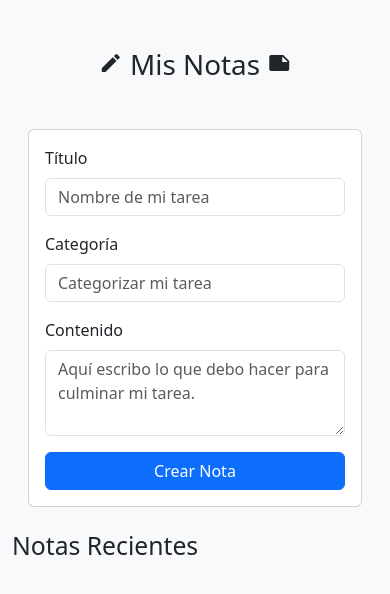
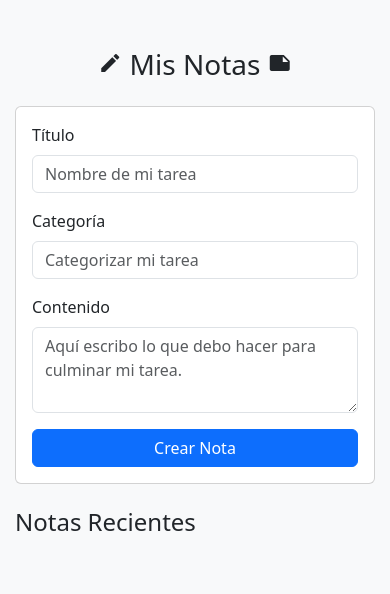
Before and after one commit to emmanuelnavas31/creating_and_listing_notes, a Django app: page / in a window 390 px wide. Shown: the top 594 px of the page. Run offline with Django 5.2, Linux system fonts and the light colour scheme; data that the repository does not hold is empty.

Commit message:
Add viewport meta tag and improve responsive design in index.html

```diff
--- a/templates/notas/index.html
+++ b/templates/notas/index.html
@@ -2,6 +2,7 @@
 <html lang="es">
     <head>
         <meta charset="UTF-8">
+        <meta name="viewport" content="width=device-width, initial-scale=1.0">
         <title>Mis Notas</title>
         <link href="https://cdn.jsdelivr.net/npm/bootstrap@5.3.3/dist/css/bootstrap.min.css"
               rel="stylesheet"
@@ -9,20 +10,43 @@
               crossorigin="anonymous">
         <link href="https://fonts.googleapis.com/icon?family=Material+Icons"
               rel="stylesheet">
+        <style>
+            @media (max-width: 768px) {
+                .container {
+                    padding-left: 15px;
+                    padding-right: 15px;
+                }
+                .card {
+                    margin: 0.5rem 0 !important;
+                }
+                h1 {
+                    font-size: 1.75rem;
+                }
+                h2 {
+                    font-size: 1.5rem;
+                }
+                .card-title {
+                    font-size: 1.1rem;
+                }
+                .card-text {
+                    font-size: 0.9rem;
+                }
+            }
+        </style>
     </head>
-    <body class="bg-light container py-6">
+    <body class="bg-light container py-4">
         {% include 'includes/message.html' %}
-        <h1 class="text-center text-capitalize my-5">
+        <h1 class="text-center text-capitalize my-4">
             <i class="material-icons">edit</i>
             Mis notas
             <i class="material-icons">note</i>
         </h1>
-        <form method="POST"
+        <form method="post"
               action="{% url 'create_note' %}"
               class="mb-4"
               enctype="multipart/form-data">
             {% csrf_token %}
-            <div class="card m-3 p-3">
+            <div class="card mx-0 mx-md-3 p-3">
                 <div class="mb-3">
                     <label for="title" class="form-label">Título</label>
                     {{ form.titulo }}
@@ -36,11 +60,11 @@
                     {{ form.contenido }}
                     {#        <textarea class="form-control" id="exampleFormControlTextarea1" rows="3"></textarea>#}
                 </div>
-                <button type="submit" class="btn btn-primary">Crear Nota</button>
+                <button type="submit" class="btn btn-primary w-100 w-md-auto">Crear Nota</button>
             </div>
         </form>
-        <h2 class="text-capitalize">Notas Recientes</h2>
-        <div id="lista-notas" class="row row-cols-1 row-cols-md-3 g-4 mb-4"></div>
+        <h2 class="text-capitalize mb-3">Notas Recientes</h2>
+        <div id="lista-notas" class="row row-cols-1 row-cols-md-3 g-3 mb-4"></div>
         <script src="https://cdn.jsdelivr.net/npm/bootstrap@5.3.3/dist/js/bootstrap.bundle.min.js"
                 integrity="sha384-YvpcrYf0tY3lHB60NNkmXc5s9fDVZLESaAA55NDzOxhy9GkcIdslK1eN7N6jIeHz"
                 crossorigin="anonymous"></script>
```
